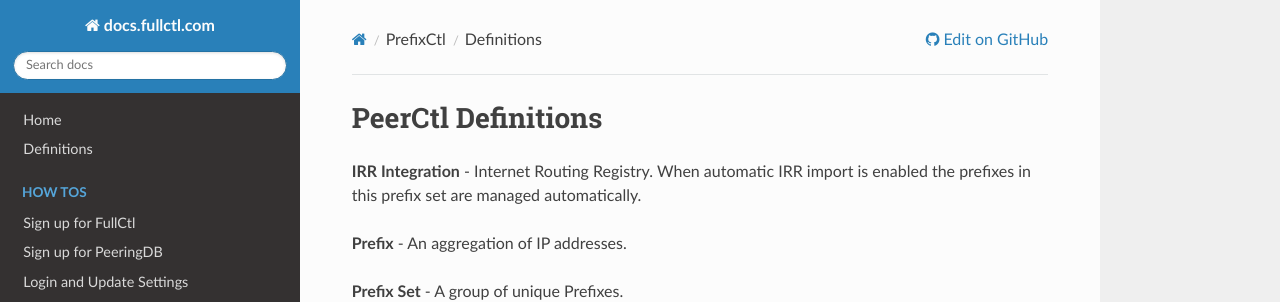
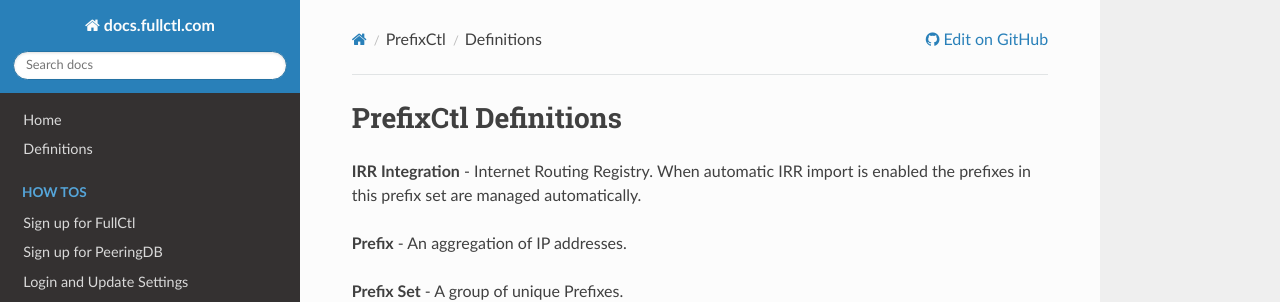
Before and after one commit to fullctl/docs.fullctl.com, an MkDocs documentation site: the page built from docs/prefixctl/PrefixCtl-Definitions.md, in a window 1280 px wide. Shown: the top 302 px of the page. Built offline with MkDocs 1.6.1, drawn with Linux system fonts in a browser that asks for light colours; nearby versions of some CDN libraries.

Commit message:
commit on main

```diff
--- a/docs/prefixctl/PrefixCtl-Definitions.md
+++ b/docs/prefixctl/PrefixCtl-Definitions.md
@@ -1,4 +1,4 @@
-# PeerCtl Definitions
+# PrefixCtl Definitions
 
 <strong>IRR Integration</strong> - Internet Routing Registry. When automatic IRR import is enabled the prefixes in this prefix set are managed automatically.
 
```
